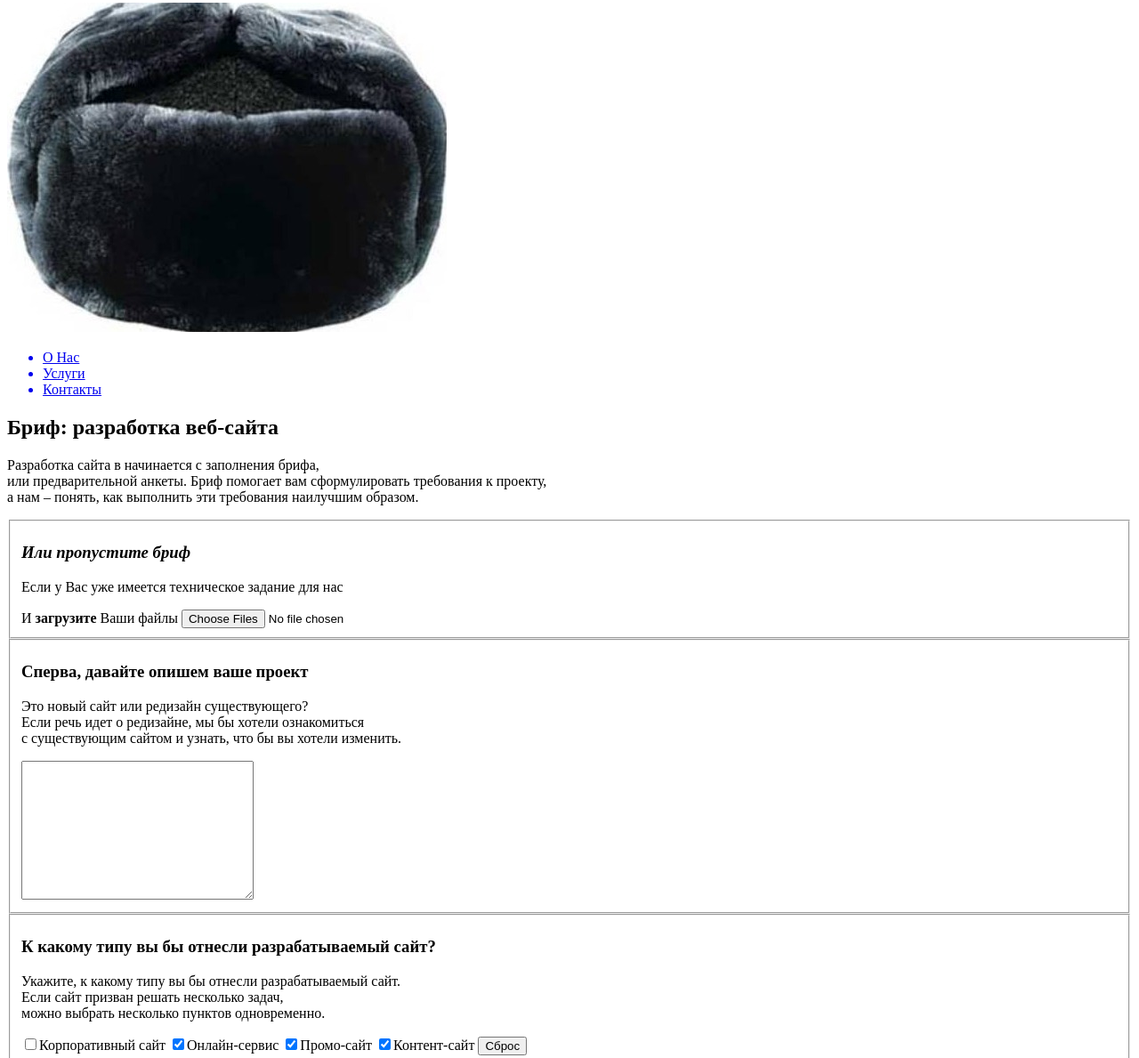
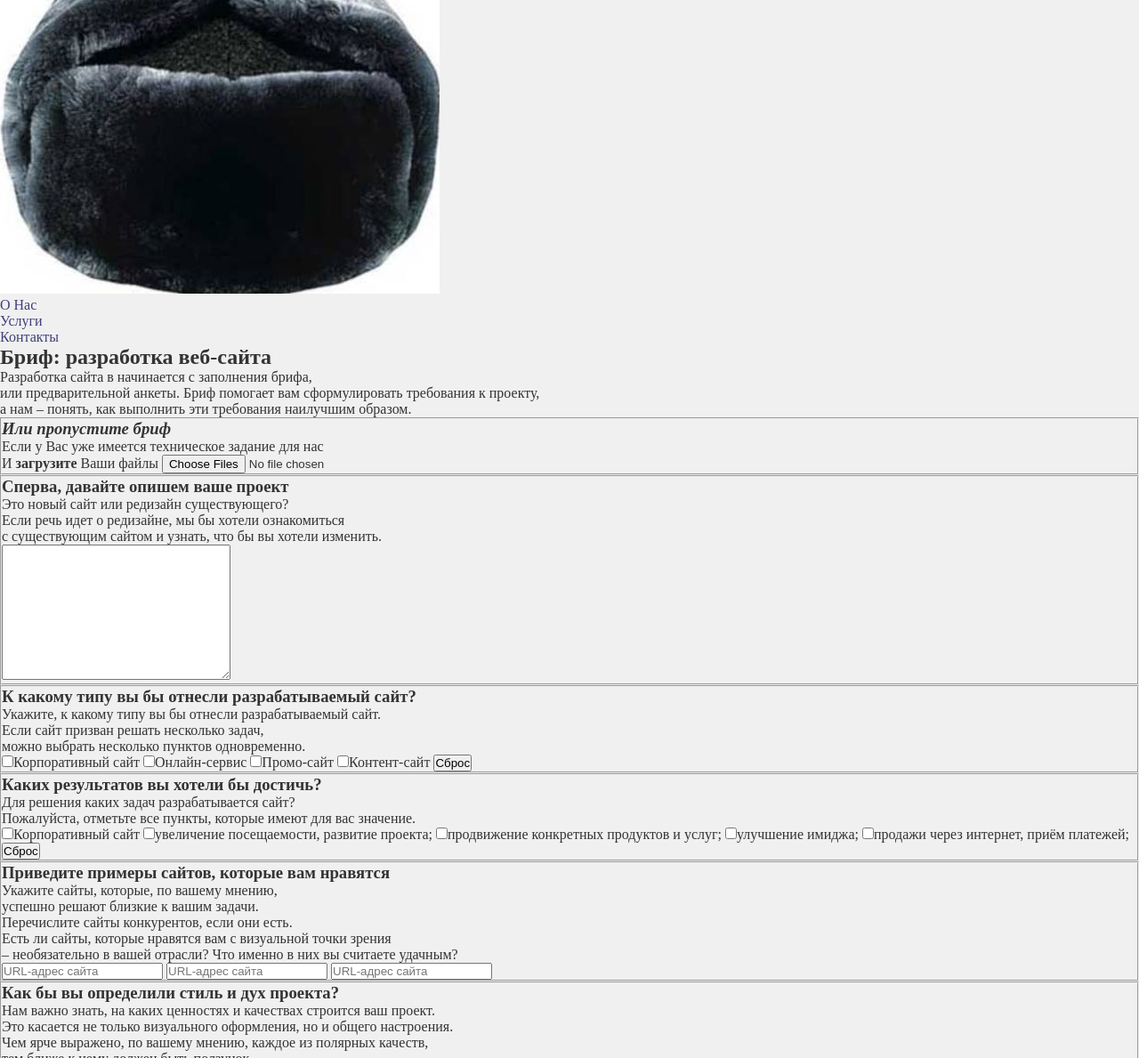
Before and after one commit to badlokirill/Homework, a plain HTML site: page project/forms/brif-form.html in a window 1280 px wide. Shown: the part 77-1266 px from the top of the page at 89% size. Drawn offline with Linux system fonts and the light colour scheme.

Commit message:
Добавление стилей

```diff
--- a/project/forms/brif-form.html
+++ b/project/forms/brif-form.html
@@ -3,6 +3,7 @@
 <head>
 	<meta charset="UTF-8">
 	<title>Веб-студия</title>
+	<link rel="stylesheet" href="../style/style.css">
 </head>
 <body>
 	<header>
@@ -64,9 +65,9 @@
 				Если сайт призван решать несколько задач,<br>
  				можно выбрать несколько пунктов одновременно.</p>
                 <label><input type="checkbox">Корпоративный сайт</label>
-                <label><input type="checkbox" checked>Онлайн-сервис</label>
-				<label><input type="checkbox" checked>Промо-сайт</label>
-				<label><input type="checkbox" checked>Контент-сайт</label>
+                <label><input type="checkbox">Онлайн-сервис</label>
+				<label><input type="checkbox">Промо-сайт</label>
+				<label><input type="checkbox">Контент-сайт</label>
 				<input type="reset" value="Сброс">
 		   </fieldset>
 		<!--Чекбокс результатов сайта-->
@@ -76,10 +77,10 @@
 				  Пожалуйста, отметьте все пункты, которые имеют
 				   для вас значение.</p>
                 <label><input type="checkbox">Корпоративный сайт</label>
-                <label><input type="checkbox" checked>увеличение посещаемости, развитие проекта;</label>
-				<label><input type="checkbox" checked>продвижение конкретных продуктов и услуг;</label>
-				<label><input type="checkbox" checked>улучшение имиджа;</label>
-				<label><input type="checkbox" checked>продажи через интернет, приём платежей;</label>
+                <label><input type="checkbox">увеличение посещаемости, развитие проекта;</label>
+				<label><input type="checkbox">продвижение конкретных продуктов и услуг;</label>
+				<label><input type="checkbox">улучшение имиджа;</label>
+				<label><input type="checkbox">продажи через интернет, приём платежей;</label>
 				<input type="reset" value="Сброс">
 			</fieldset>
 		<!--Поля ввода примеров сайтов-->
@@ -144,6 +145,7 @@
 			</fieldset>
 		<!--Данные клиента-->
 			<fieldset>
+
 			<h3>Наконец, введите Ваши данные</h3>
 			<p>Что бы мы могли с Вами связаться</p>
 			<div>
@@ -163,10 +165,12 @@
 					Ваш контактный телефон <input id="phoneFiled" type="text" placeholder="+7 *** ** **">
 				</label>
 			</div>
+
 		</fieldset>
-			<fieldset>
+
+		<fieldset>
 				<h3>Если вы готовы оформить заказ</h3>
 				<p>Просто нажмите кнопку</p>
 				<input type="submit" value="Готово! ">
-			</fieldset>
+		</fieldset>
 	   </form>
--- /dev/null
+++ b/project/style/style.css
@@ -0,0 +1,21 @@
+*{
+	margin: 0;
+	padding: 0;
+
+}
+body{
+	width: 100%;
+	height: auto;
+	color: #333333;
+	background: #f0f0f0;
+}
+ ul {
+	list-style: none;
+
+}
+a {
+	color: #403F7A;
+	text-decoration: none;
+}
+
+}
```
Also changed, not shown: project/index.html (+3 -2 lines), project/pages/contacts.html (+1 -0 lines), project/pages/services.html (+1 -0 lines).
